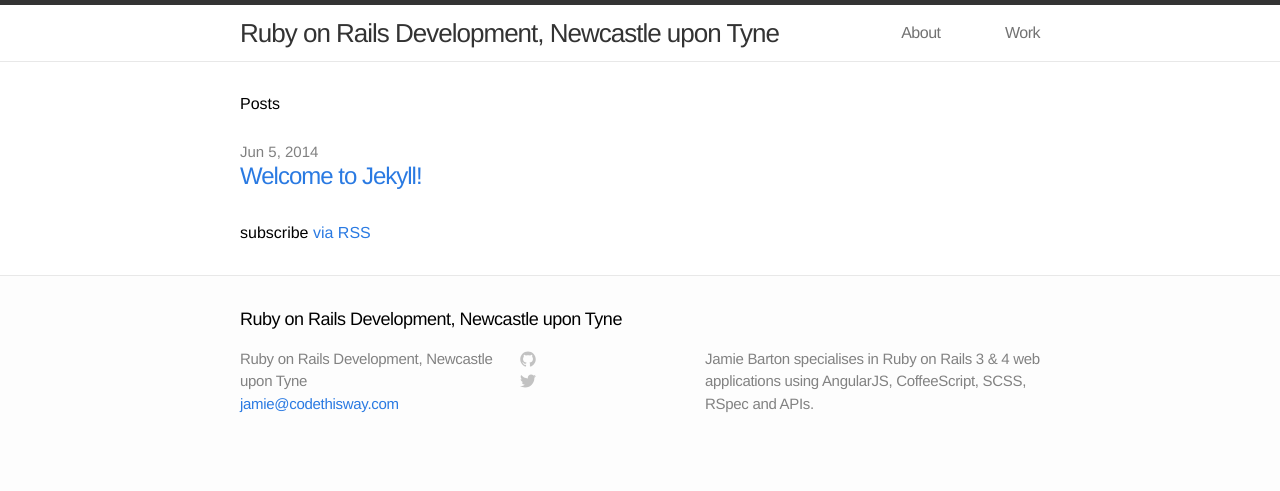
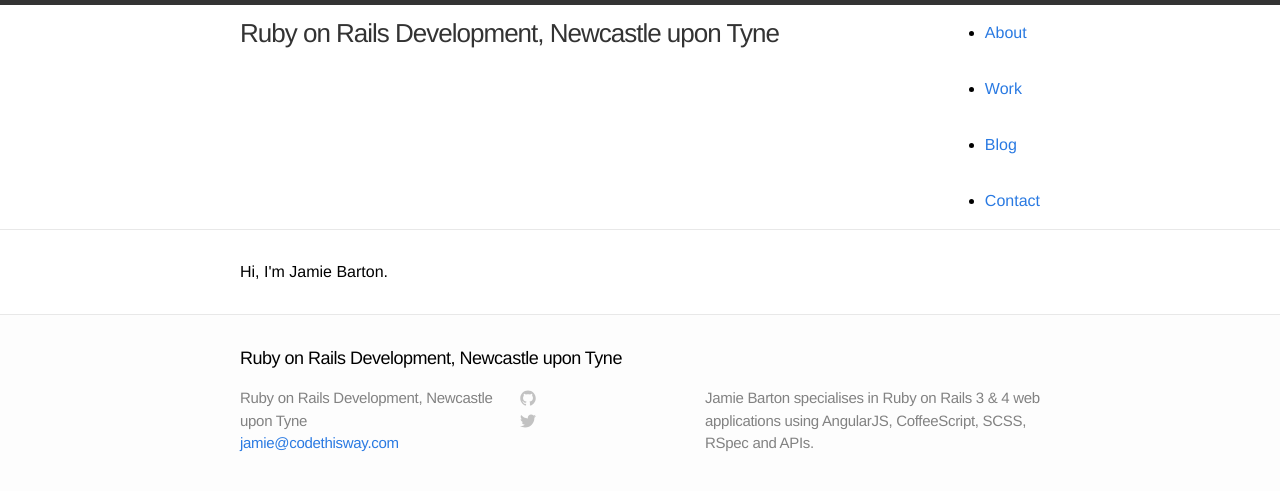
Before and after one commit to liampmccabe/notrab.github.io, a Jekyll site: the page built from index.html, in a window 1280 px wide. Shown: the top 491 px of the page. Built offline with Jekyll 4.4.1, drawn with Linux system fonts in a browser that asks for light colours; Markdown is read by kramdown in place of the engine named in the settings.

Commit message:
Minor changes

```diff
--- a/_includes/header.html
+++ b/_includes/header.html
@@ -16,11 +16,14 @@
             c0-0.82,0.665-1.484,1.484-1.484h15.031C17.335,12.031,18,12.696,18,13.516L18,13.516z"/>
         </svg>
       </a>
-      <div class="trigger">
-        {% for page in site.pages %}
-          <a class="page-link" href="{{ page.url | prepend: site.baseurl }}">{{ page.title }}</a>
-        {% endfor %}
-      </div>
+      <nav>
+        <ul>
+          <li><a href="/about/">About</a></li>
+          <li><a href="/work/">Work</a></li>
+          <li><a href="/blog/">Blog</a></li>
+          <li><a href="#">Contact</a></li>
+        </ul>
+      </nav>
     </nav>
 
   </div>
--- a/index.html
+++ b/index.html
@@ -3,18 +3,5 @@
 ---
 
 <div class="home">
-
-  <h1>Posts</h1>
-
-  <ul class="posts">
-    {% for post in site.posts %}
-      <li>
-        <span class="post-date">{{ post.date | date: "%b %-d, %Y" }}</span>
-        <a class="post-link" href="{{ post.url | prepend: site.baseurl }}">{{ post.title }}</a>
-      </li>
-    {% endfor %}
-  </ul>
-
-  <p class="rss-subscribe">subscribe <a href="{{ "/feed.xml" | prepend: site.baseurl }}">via RSS</a></p>
-
+  <h2>Hi, I'm Jamie Barton.</h2>
 </div>
```
Also changed, not shown: blog/index.html (added, +17 -0 lines).
